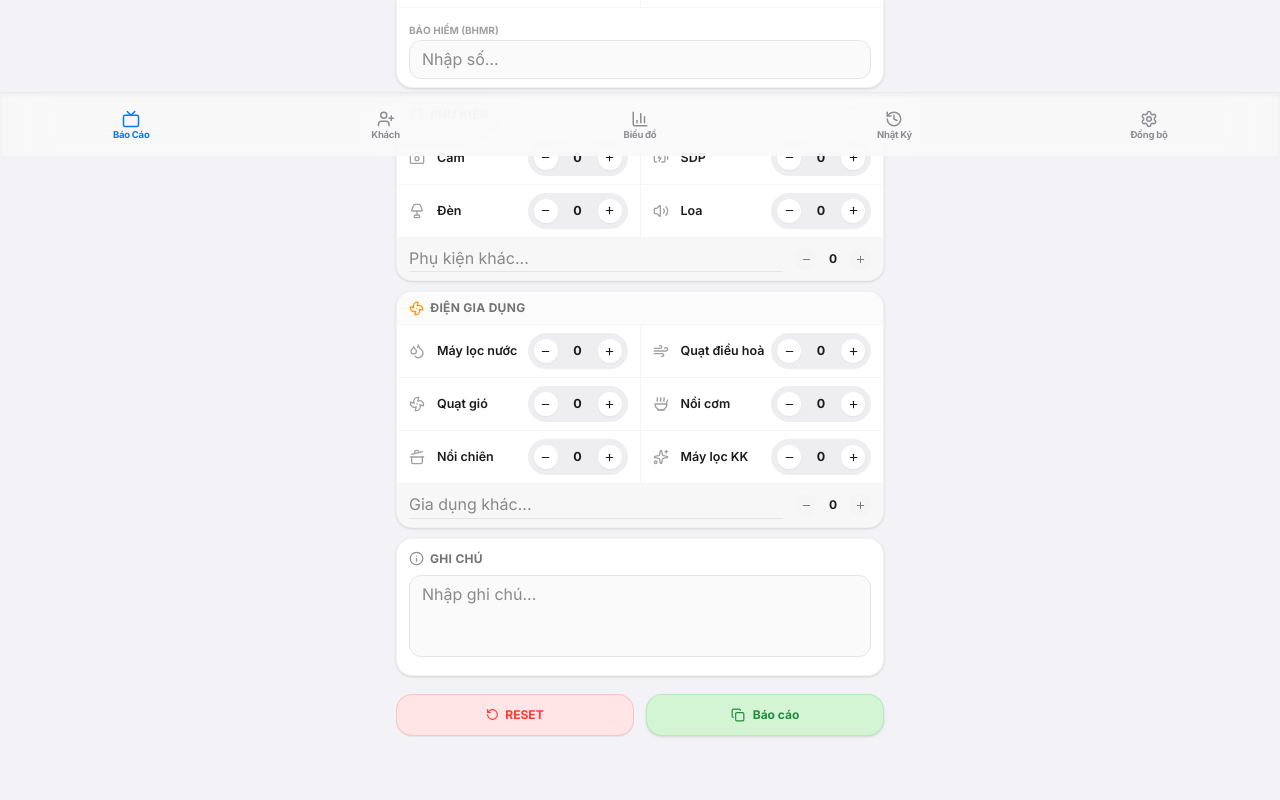
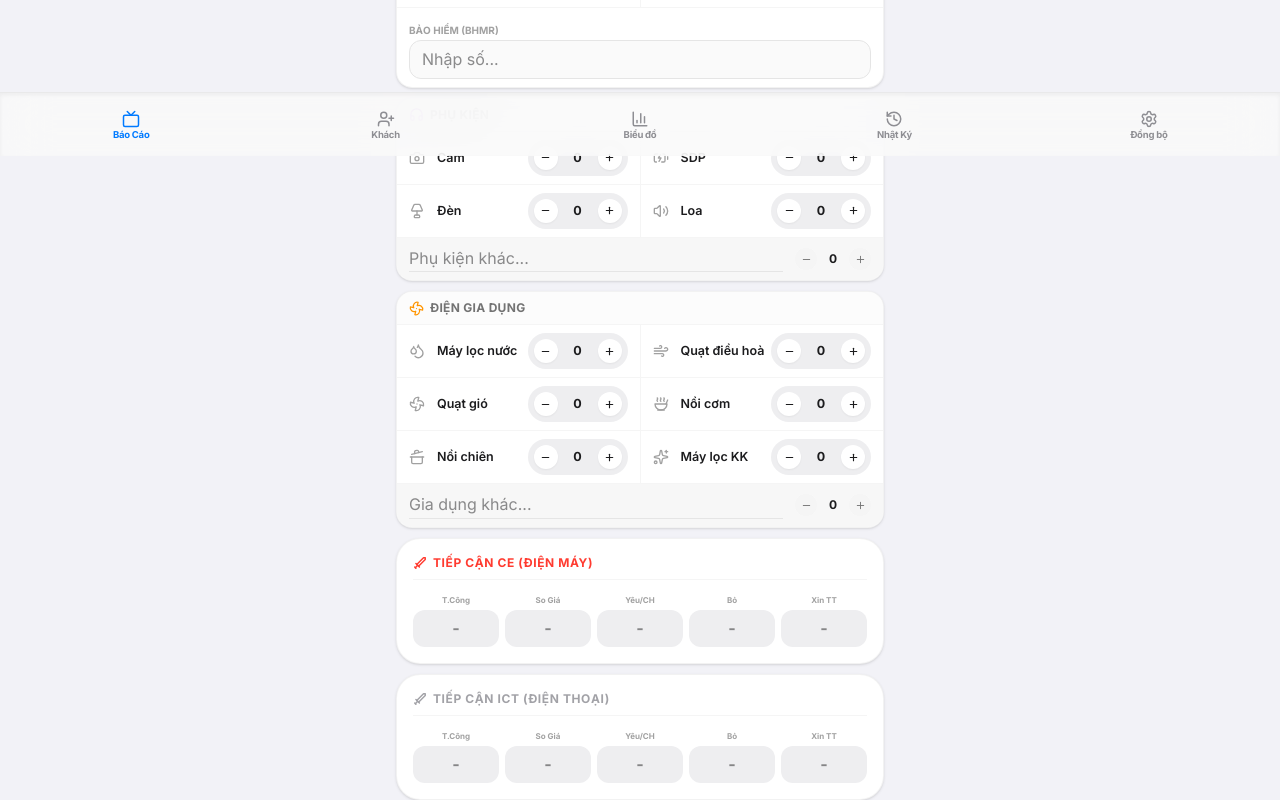
Before and after one commit to ltsdata1605-glitch/Bao-Cao-Khai-Thac, a React (Vite) app: page / in a window 1280 px wide. Shown: the part 644-1444 px from the top of the page. Built offline with nearby package versions, Linux system fonts and the light colour scheme.

Commit message:
Hide CE/ICT approach blocks when showPriceWar is checked

```diff
--- a/src/App.tsx
+++ b/src/App.tsx
@@ -945,7 +945,7 @@ export default function App() {
               </div>
 
               {/* Chiến giá - conditional based on toggle */}
-              {state.showPriceWar && (
+              {!state.showPriceWar && (
                 <>
                   <IOSPriceWarCard
                     title="Tiếp cận CE (Điện Máy)"
```
Also changed, not shown: 2 other files (tests, documents, lock files or other folders).
